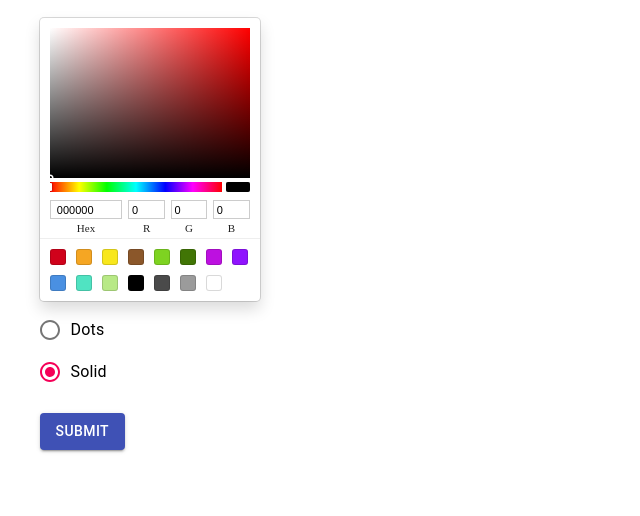
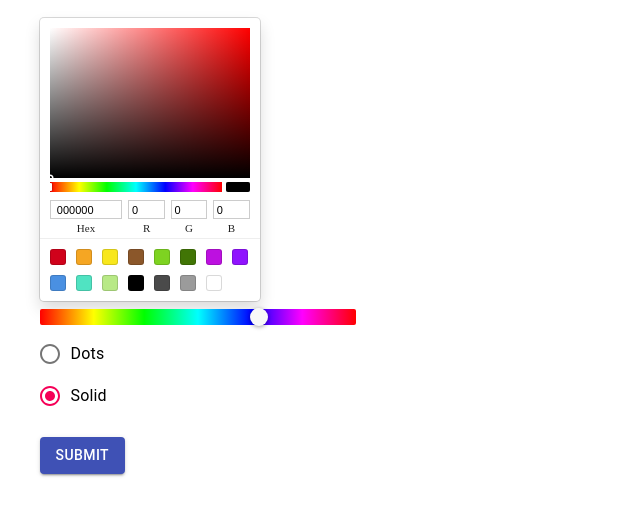
Before and after one commit to bobthepally/lightstrip-control-cra, a React (Create React App) app: page / in a window 1280 px wide. Shown: the top 516 px of the page, without its empty margins (0-640 px from the left). Built offline with nearby package versions, Linux system fonts and the light colour scheme.

Commit message:
created the start of a custom color picker

```diff
--- a/src/LightstripMain.js
+++ b/src/LightstripMain.js
@@ -3,7 +3,6 @@ import React, { Component } from 'react';
 
 /* Material-UI Components */
 import Button from '@material-ui/core/Button';
-// import Slider from '@material-ui/core/Slider';
 import Grid from '@material-ui/core/Grid';
 // import Input from '@material-ui/core/Input';
 import Radio from '@material-ui/core/Radio';
@@ -14,6 +13,9 @@ import FormControl from '@material-ui/core/FormControl';
 
 /* react-color components */
 import { SketchPicker } from 'react-color';
+
+// Custom color slider component
+import ColorSlider from './color-slider';
 
 class LightstripMain extends Component {
     constructor(props) {
@@ -140,6 +142,10 @@ class LightstripMain extends Component {
                         </Grid>
 
                         <Grid item>
+                            <ColorSlider />
+                        </Grid>
+
+                        <Grid item>
                             <FormControl component="fieldset">
                                 {/*<FormLabel component="legend">Pattern</FormLabel>*/}
                                 <RadioGroup aria-label="pattern" value={pattern} onChange={this.handlePatternChange} >
--- /dev/null
+++ b/src/color-slider.js
@@ -0,0 +1,34 @@
+import React, { Component } from 'react';
+
+import Grid from '@material-ui/core/Grid';
+
+import { HuePicker } from 'react-color';
+
+class ColorSlider extends Component {
+
+    constructor(props) {
+        super(props);
+
+        this.state = {
+            color: {
+                h: 0,
+                s: 0,
+                v: 0,
+            }
+        };
+    }
+
+    render() {
+
+        return (
+            <div className="colorslider">
+                <Grid>
+                    <HuePicker />
+                </Grid>
+            </div>
+        );
+    }
+
+}
+
+export default ColorSlider;
```
